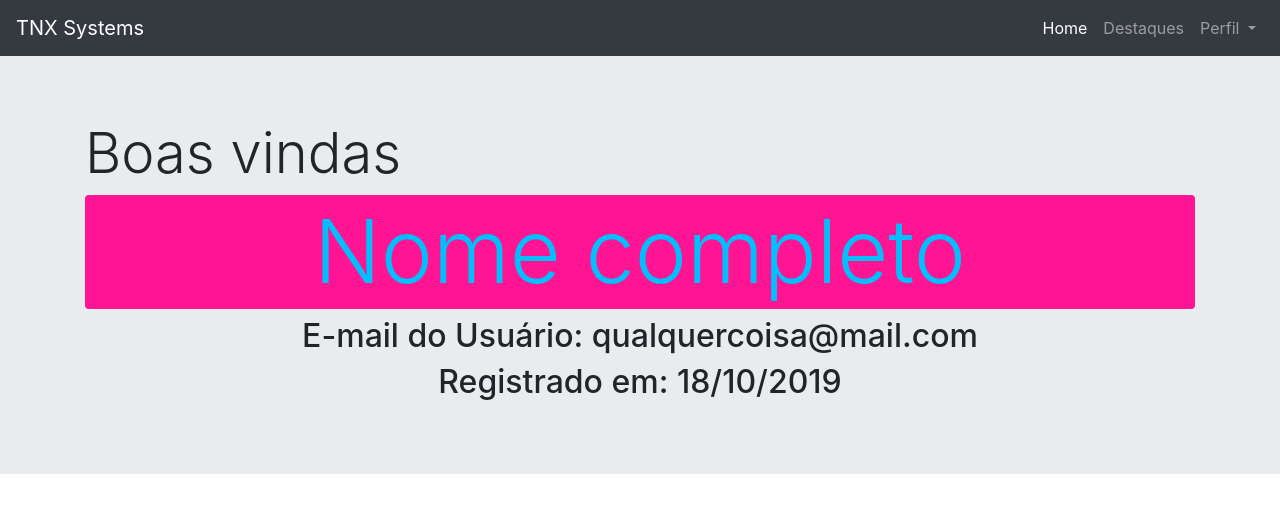
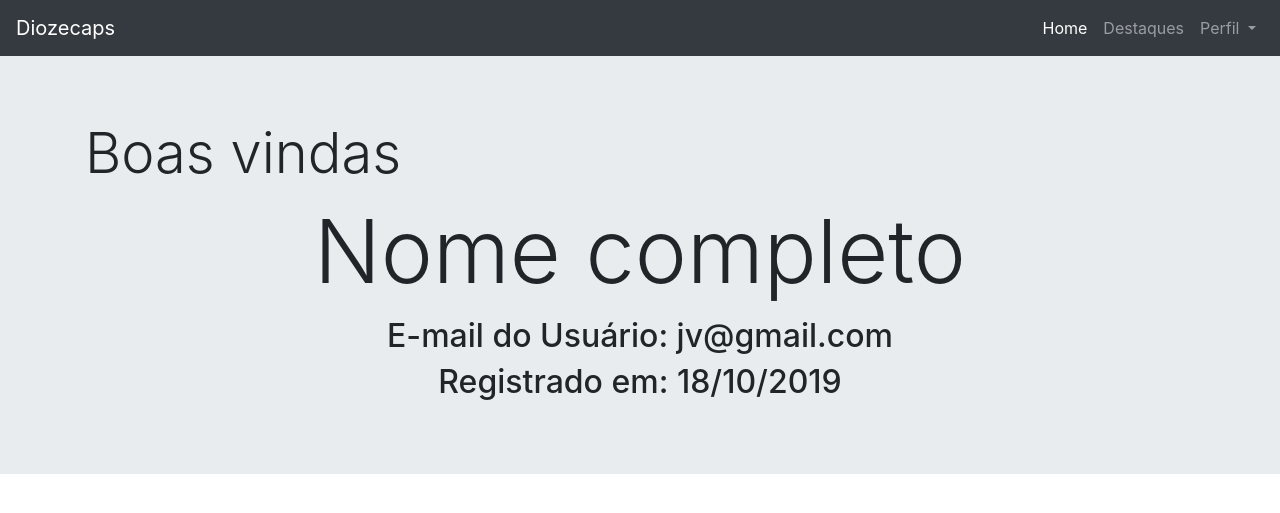
Before and after one commit to diozecaps/login, a PHP site: page /login/perfil.php in a window 1280 px wide. Shown: the top 513 px of the page. Run offline with PHP 8.4, Linux system fonts and the light colour scheme; the visitor is signed in with stand-in values (Sample User, id 1).

Commit message:
att aula22/10/2018

```diff
--- a/perfil.php
+++ b/perfil.php
@@ -1,7 +1,6 @@
 <?php
-    require_once "session.php";
+require_once "session.php";
 ?>
-
 <!DOCTYPE html>
 <html lang="pt-br">
 
@@ -9,14 +8,16 @@
     <!-- Meta tags Obrigatórias -->
     <meta charset="utf-8">
     <meta name="viewport" content="width=device-width, initial-scale=1, shrink-to-fit=no">
+
     <!-- Bootstrap CSS -->
     <link rel="stylesheet" href="https://stackpath.bootstrapcdn.com/bootstrap/4.1.3/css/bootstrap.min.css" integrity="sha384-MCw98/SFnGE8fJT3GXwEOngsV7Zt27NXFoaoApmYm81iuXoPkFOJwJ8ERdknLPMO" crossorigin="anonymous">
+
     <title>Página de Perfil</title>
 </head>
 
 <body>
     <nav class="navbar navbar-expand-lg navbar-dark bg-dark ">
-        <a class="navbar-brand" href="#">TNX Systems</a>
+        <a class="navbar-brand" href="#">Diozecaps</a>
         <button class="navbar-toggler" type="button" data-toggle="collapse" data-target="#navbarNavDropdown" aria-controls="navbarNavDropdown" aria-expanded="false" aria-label="Alterna navegação">
             <span class="navbar-toggler-icon"></span>
         </button>
@@ -28,6 +29,7 @@
                 <li class="nav-item">
                     <a class="nav-link" href="#">Destaques</a>
                 </li>
+
                 <li class="nav-item dropdown">
                     <a class="nav-link dropdown-toggle" href="#" id="navbarDropdownMenuLink" role="button" data-toggle="dropdown" aria-haspopup="true" aria-expanded="false">
                         Perfil
@@ -41,20 +43,23 @@
             </ul>
         </div>
     </nav>
+
     <div class="jumbotron jumbotron-fluid">
         <div class="container">
             <h1 class="display-4">Boas vindas</h1>
-            <h2 class="display-2 text-center rounded p-1" style="background-color: deepPink; color: deepSkyBlue;">
+
+            <h2 class="display-2 text-center rounded p-1" >
                 Nome completo
             </h2>
             <h2 class="text-center">
-                E-mail do Usuário: qualquercoisa@mail.com
+                E-mail do Usuário: jv@gmail.com
             </h2>
             <h2 class="text-center">
                 Registrado em: 18/10/2019
             </h2>
         </div>
     </div>
+
     <!-- JavaScript (Opcional) -->
     <!-- jQuery primeiro, depois Popper.js, depois Bootstrap JS -->
     <script src="https://code.jquery.com/jquery-3.3.1.slim.min.js" integrity="sha384-q8i/X+965DzO0rT7abK41JStQIAqVgRVzpbzo5smXKp4YfRvH+8abtTE1Pi6jizo" crossorigin="anonymous"></script>
--- a/recebe_dados.php
+++ b/recebe_dados.php
@@ -1,7 +1,6 @@
 <?php
-//iniciando a sessão
+//Iniciando a sessão
 session_start();
-
 //Conexão com o banco de dados
 require_once 'configBD.php';
 function verificar_entrada($entrada)
@@ -37,7 +36,7 @@ if (isset($_POST['action'])) {
         // echo "<p>Nome de Usuário:  $nomeDoUsuario </p>";
         // echo "<p>E-mail: $emailUsuario </p>";
         // echo "<p>Senha codificada: $senhaCodificada</p>";
-        // echo "<p>Data de criação: $dataCriado</p>";
+        // echo "<p>Data de criação: $dataCriar</p>";
         if ($senhaCodificada != $senhaConfirmarCod) {
             echo "<p class='text-danger'>Senhas não conferem.</p>";
             exit();
--- a/sair.php
+++ b/sair.php
@@ -1,4 +1,4 @@
 <?php
-session_star();
+session_start();
 session_destroy();
 header("location index.php");
```
Also changed, not shown: index.php (+3 -9 lines).
